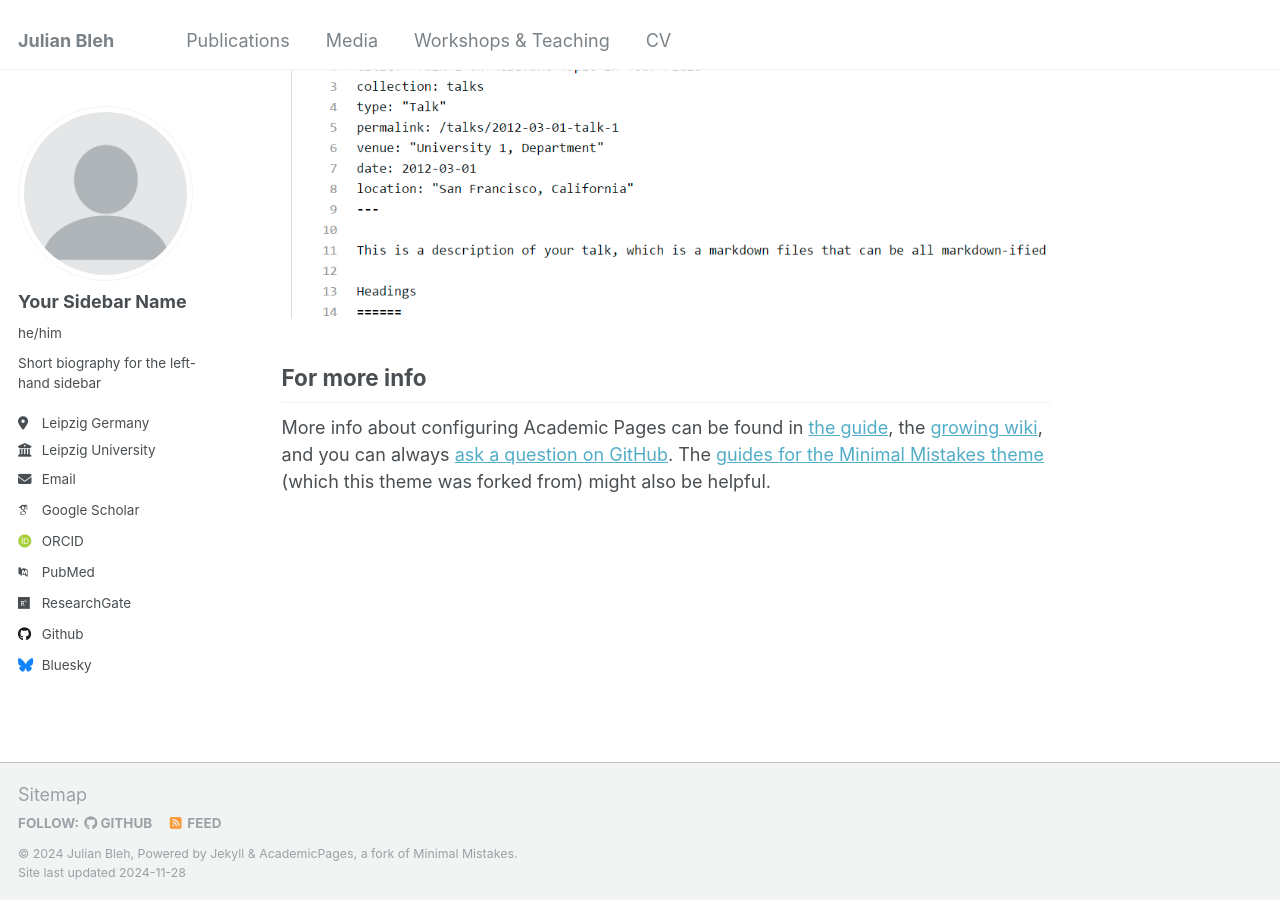
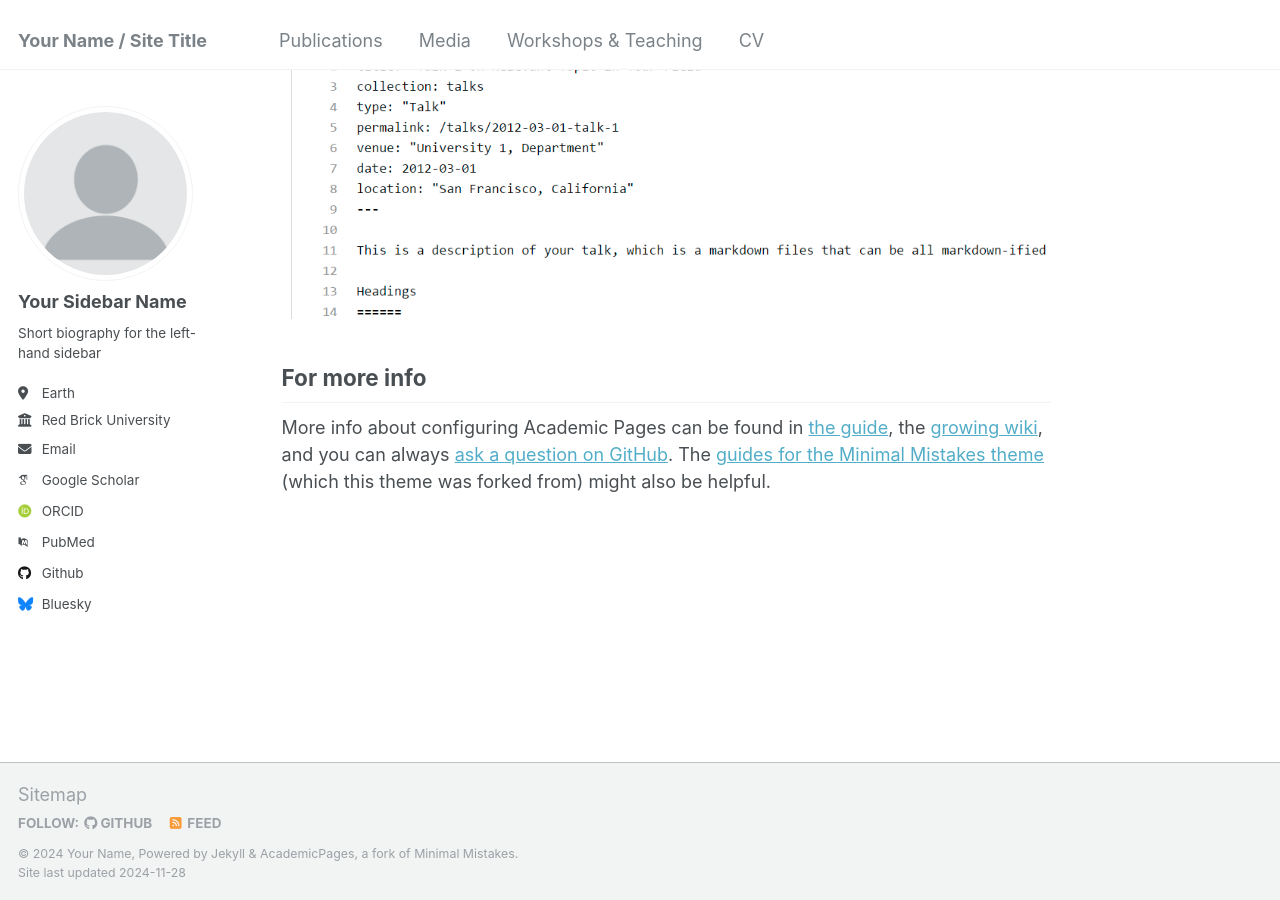
Before and after one commit to JulianBleh/JulianBleh1.github.io, a Jekyll site: the page built from _pages/about.md, in a window 1280 px wide and 900 px high, scrolled down 2643 px. Built offline with Jekyll 4.4.1, drawn with Linux system fonts in a browser that asks for light colours; some web fonts are replaced.

Commit message:
Update _config.yml

```diff
--- a/_config.yml
+++ b/_config.yml
@@ -8,11 +8,11 @@
 
 # Basic Site Settings
 locale                   : "en-US"
-title                    : "Julian Bleh"
+title                    : "Your Name / Site Title"
 title_separator          : "-"
-name                     : &name "Julian Bleh"
+name                     : &name "Your Name"
 description              : &description "personal description"
-url                      : https://https://julianbleh.github.io/ # the base hostname & protocol for your site e.g. "https://[your GitHub username].github.io"
+url                      : https://academicpages.github.io # the base hostname & protocol for your site e.g. "https://[your GitHub username].github.io"
 baseurl                  : "" # the subpath of your site, e.g. "/blog"
 repository               : "academicpages/academicpages.github.io"
 
@@ -23,21 +23,21 @@
   # Biographic information
   avatar           : "profile.png"
   name             : "Your Sidebar Name"
-  pronouns         : "he/him"
+  pronouns         : # example: "she/her"
   bio              : "Short biography for the left-hand sidebar"
-  location         : "Leipzig Germany"
-  employer         : "Leipzig University"
+  location         : "Earth"
+  employer         : "Red Brick University"
   uri              : # URL
-  email            : "julian.bleh@uni-leipzig.de"
+  email            : "none@example.org"
 
   # Academic websites
   arxiv            : # URL - Update with the correct link to your profile
-  googlescholar    : "https://scholar.google.de/citations?view_op=list_works&hl=de&user=8uMniVgAAAAJ"
+  googlescholar    : "https://scholar.google.com/citations?user=PS_CX0AAAAAJ"
   impactstory      : # URL
-  orcid            : "https://orcid.org/0009-0002-2433-4462"
+  orcid            : "http://orcid.org/yourorcidurl"
   semantic         : # URL
   pubmed           : "https://www.ncbi.nlm.nih.gov/pubmed/?term=john+snow"
-  researchgate     : "https://www.researchgate.net/profile/Julian-Bleh-3"
+  researchgate     : # URL
   scopus           : # URL
 
   # Repositories and software development
```
